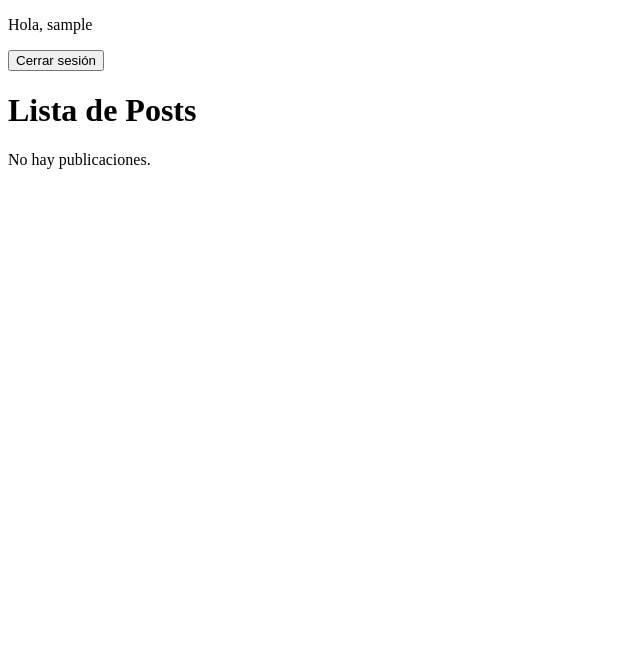
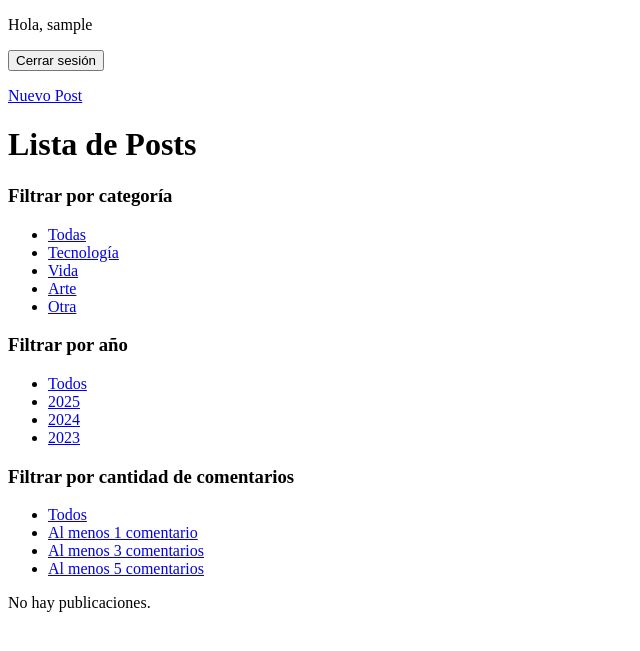
Before and after one commit to juamqi/proyecto-django, a Django app: page / in a window 1280 px wide. Shown: the top 651 px of the page, without its empty margins (0-640 px from the left). Run offline with Django 5.2, Linux system fonts and the light colour scheme; the visitor is signed in with stand-in values (Sample User, id 1); data that the repository does not hold is empty.

Commit message:
Add post categories, filters, and CRUD for blog posts
Introduced a 'categoria' field to the Post model with choices and a migration. Added PostForm and CRUD views/templates for creating, editing, and deleting posts. Enhanced post listing with filters by category, year, and comment count. Added user registration and improved templates to support new features.

```diff
--- a/mysite/blog/templates/blog/detalle_post.html
+++ b/mysite/blog/templates/blog/detalle_post.html
@@ -9,6 +9,12 @@
     <h1>{{ post.titulo }}</h1>
     <p><em>{{ post.fecha_publicacion }}</em></p>
     <p>{{ post.contenido|linebreaks }}</p>
+    {% if user.username == post.autor %}
+    <p>
+        <a href="{% url 'editar_post' post.id %}">Editar</a> |
+        <a href="{% url 'eliminar_post' post.id %}">Eliminar</a>
+    </p>
+    {% endif %}
     <a href="/">← Volver al inicio</a>
     <hr>
 
--- /dev/null
+++ b/mysite/blog/templates/blog/editar_post.html
@@ -0,0 +1,6 @@
+<h2>Editar post</h2>
+<form method="post">
+    {% csrf_token %}
+    {{ form.as_p }}
+    <button type="submit">Guardar cambios</button>
+</form>
--- a/mysite/blog/templates/blog/lista_posts.html
+++ b/mysite/blog/templates/blog/lista_posts.html
@@ -16,15 +16,46 @@
     </form>
     </p>
     {% else %}
-    <p><a href="{% url 'login' %}">Iniciar sesión</a></p>
+    <p>
+        <a href="{% url 'login' %}">Iniciar sesión</a> |
+        <a href="{% url 'registro' %}">Registrarse</a>
+    </p>
+    {% endif %}
+
+    {% if user.is_authenticated %}
+    <p><a href="{% url 'crear_post' %}">Nuevo Post</a></p>
     {% endif %}
 
     <h1>Lista de Posts</h1>
+    <h3>Filtrar por categoría</h3>
+    <ul>
+        <li><a href="/">Todas</a></li>
+        <li><a href="/?categoria=TEC">Tecnología</a></li>
+        <li><a href="/?categoria=VID">Vida</a></li>
+        <li><a href="/?categoria=ART">Arte</a></li>
+        <li><a href="/?categoria=OTR">Otra</a></li>
+    </ul>
+    <h3>Filtrar por año</h3>
+    <ul>
+        <li><a href="/">Todos</a></li>
+        <li><a href="/?anio=2025">2025</a></li>
+        <li><a href="/?anio=2024">2024</a></li>
+        <li><a href="/?anio=2023">2023</a></li>
+    </ul>
+    <h3>Filtrar por cantidad de comentarios</h3>
+    <ul>
+        <li><a href="/">Todos</a></li>
+        <li><a href="/?comentarios=1">Al menos 1 comentario</a></li>
+        <li><a href="/?comentarios=3">Al menos 3 comentarios</a></li>
+        <li><a href="/?comentarios=5">Al menos 5 comentarios</a></li>
+    </ul>
     {% for post in posts %}
     <div>
         <h2><a href="{% url 'detalle_post' post.id %}">{{ post.titulo }}</a></h2>
+        <p><strong>Categoría:</strong> {{ post.get_categoria_display }}</p>
         <p><em>{{ post.fecha_publicacion }}</em></p>
         <p>{{ post.contenido|linebreaks }}</p>
+        <p><strong>Comentarios:</strong> {{ post.num_comentarios }}</p>
         <hr>
     </div>
     {% empty %}
--- a/mysite/blog/urls.py
+++ b/mysite/blog/urls.py
@@ -7,4 +7,8 @@ urlpatterns = [
     path('post/<int:post_id>/', views.detalle_post, name='detalle_post'),
     path('login/', auth_views.LoginView.as_view(), name='login'),
     path('logout/', auth_views.LogoutView.as_view(), name='logout'),
+    path('registro/', views.registro, name='registro'),
+    path('post/nuevo/', views.crear_post, name='crear_post'),
+    path('post/<int:post_id>/editar/', views.editar_post, name='editar_post'),
+    path('post/<int:post_id>/eliminar/', views.eliminar_post, name='eliminar_post'),
 ]
--- a/mysite/blog/views.py
+++ b/mysite/blog/views.py
@@ -1,9 +1,32 @@
 from django.shortcuts import render, get_object_or_404
 from .models import Post
-from .forms import ComentarioForm
+from .forms import ComentarioForm, PostForm
+from django.contrib.auth.forms import UserCreationForm
+from django.contrib.auth import login
+from django.shortcuts import redirect
+from django.db.models import Count
+from django.contrib.auth.decorators import login_required
 
 def lista_posts(request):
-    posts = Post.objects.all().order_by('-fecha_publicacion')
+    categoria = request.GET.get('categoria')
+    anio = request.GET.get('anio')
+    min_comentarios = request.GET.get('comentarios')
+
+    posts = Post.objects.all()
+
+    if categoria:
+        posts = posts.filter(categoria=categoria)
+
+    if anio:
+        posts = posts.filter(fecha_publicacion__year=anio)
+
+    posts = posts.annotate(num_comentarios=Count('comentarios'))
+
+    if min_comentarios:
+        posts = posts.filter(num_comentarios__gte=min_comentarios)
+
+    posts = posts.order_by('-fecha_publicacion')
+
     return render(request, 'blog/lista_posts.html', {'posts': posts})
 
 def detalle_post(request, post_id):
@@ -31,3 +54,54 @@ def detalle_post(request, post_id):
         'form': form,
         'nuevo_comentario': nuevo_comentario
     })
+
+def registro(request):
+    if request.method == 'POST':
+        form = UserCreationForm(request.POST)
+        if form.is_valid():
+            usuario = form.save()
+            login(request, usuario)
+            return redirect('lista_posts')
+    else:
+        form = UserCreationForm()
+
+    return render(request, 'registration/registro.html', {'form': form})
+
+@login_required
+def crear_post(request):
+    if request.method == 'POST':
+        form = PostForm(request.POST)
+        if form.is_valid():
+            nuevo_post = form.save(commit=False)
+            nuevo_post.autor = request.user.username
+            nuevo_post.save()
+            return redirect('detalle_post', post_id=nuevo_post.id)
+    else:
+        form = PostForm()
+
+    return render(request, 'blog/crear_post.html', {'form': form})
+
+@login_required
+def editar_post(request, post_id):
+    post = get_object_or_404(Post, id=post_id)
+    if post.autor != request.user.username:
+        return redirect('lista_posts')
+
+    form = PostForm(request.POST or None, instance=post)
+    if request.method == 'POST' and form.is_valid():
+        form.save()
+        return redirect('detalle_post', post_id=post.id)
+
+    return render(request, 'blog/editar_post.html', {'form': form, 'post': post})
+
+@login_required
+def eliminar_post(request, post_id):
+    post = get_object_or_404(Post, id=post_id)
+    if post.autor != request.user.username:
+        return redirect('lista_posts')
+
+    if request.method == 'POST':
+        post.delete()
+        return redirect('lista_posts')
+
+    return render(request, 'blog/eliminar_post.html', {'post': post})
```
Also changed, not shown: mysite/blog/forms.py (+6 -1 lines), mysite/blog/models.py (+8 -0 lines), mysite/blog/templates/blog/crear_post.html (added, +13 -0 lines), mysite/blog/templates/blog/eliminar_post.html (added, +7 -0 lines), mysite/blog/templates/registration/registro.html (added, +15 -0 lines), mysite/blog/migrations/0003_post_categoria.py (added), 1 other file. Lines whose indentation alone changed are shown as unchanged.
